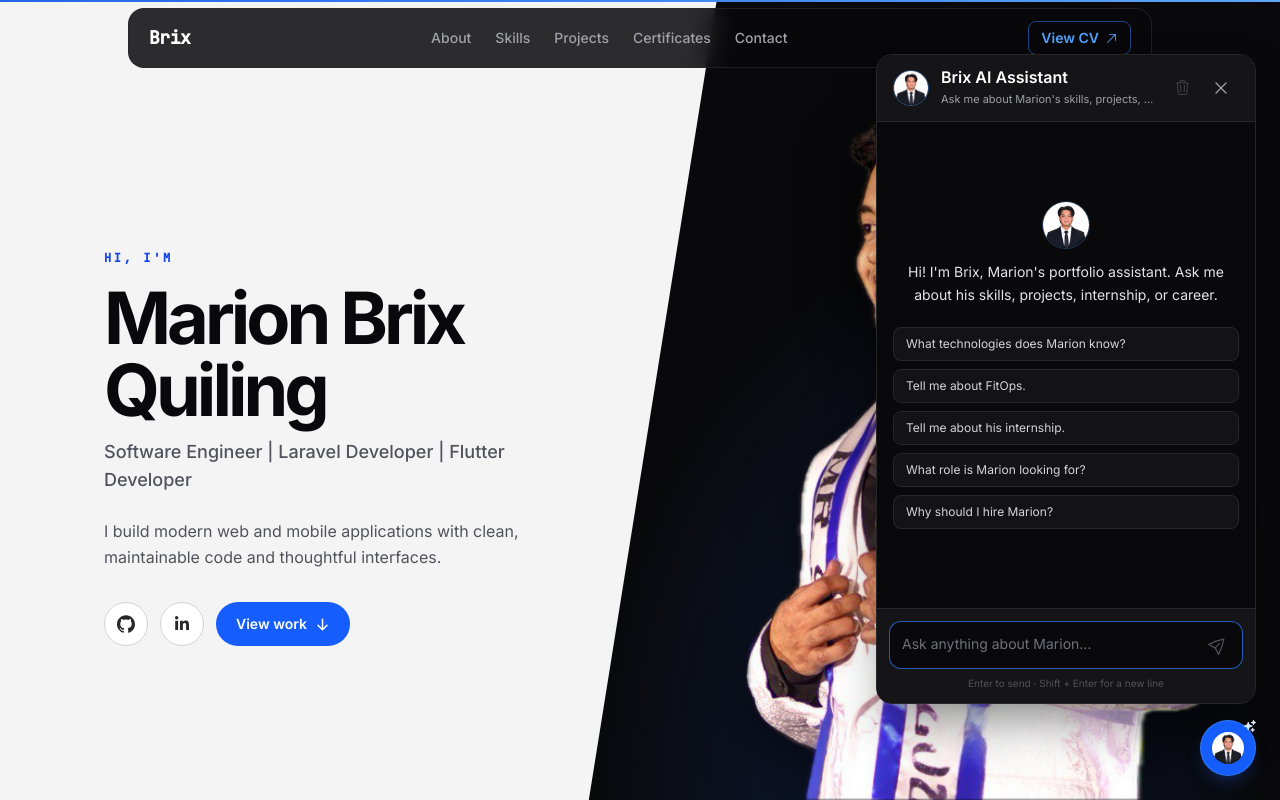
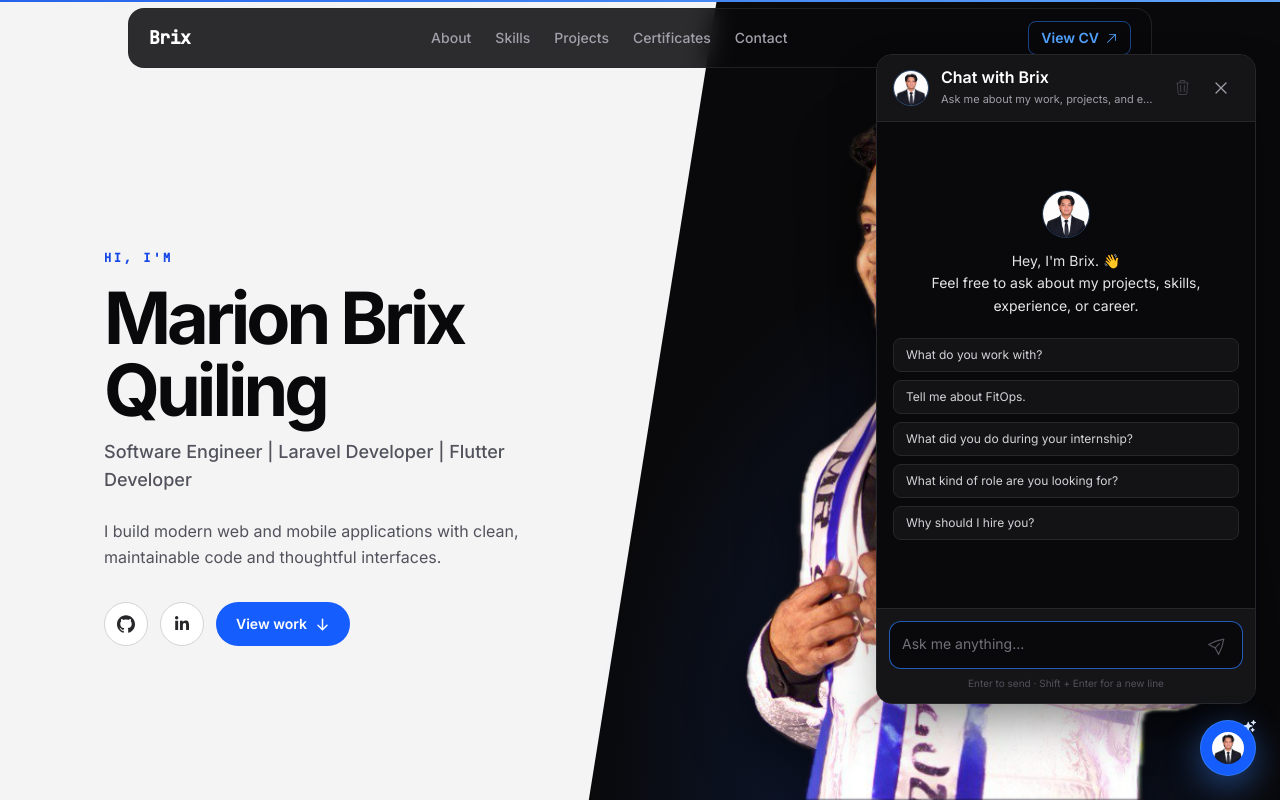
Before and after one commit to brixskata/Portfolio, a React (Vite) app: page / in a window 1280 px wide. Both pictures are taken after a click on the button 1228 px from the left and 748 px from the top of the page. Shown: the top 800 px of the page. Built offline with nearby package versions, Linux system fonts and the light colour scheme.

Commit message:
enhance ai

```diff
--- a/src/components/chat/ChatWindow.tsx
+++ b/src/components/chat/ChatWindow.tsx
@@ -14,11 +14,11 @@ interface ChatWindowProps {
 }
 
 const SUGGESTED_QUESTIONS = [
-  "What technologies does Marion know?",
+  "What do you work with?",
   "Tell me about FitOps.",
-  "Tell me about his internship.",
-  "What role is Marion looking for?",
-  "Why should I hire Marion?",
+  "What did you do during your internship?",
+  "What kind of role are you looking for?",
+  "Why should I hire you?",
 ];
 
 export default function ChatWindow({
@@ -58,7 +58,7 @@ export default function ChatWindow({
   return (
     <motion.section
       role="dialog"
-      aria-label="Brix AI Assistant"
+      aria-label="Chat with Brix"
       aria-modal="false"
       initial={{ opacity: 0, y: 20, scale: 0.97 }}
       animate={{ opacity: 1, y: 0, scale: 1 }}
@@ -69,8 +69,8 @@ export default function ChatWindow({
       <header className="flex items-center gap-3 px-4 py-3 border-b border-zinc-800 bg-zinc-900/80">
         <img src="/favicon.png" alt="" className="h-9 w-9 rounded-full object-cover border border-blue-400/40" />
         <div className="min-w-0 flex-1">
-          <h2 className="font-semibold text-white leading-tight">Brix AI Assistant</h2>
-          <p className="text-[11px] text-zinc-400 mt-1 truncate">Ask me about Marion's skills, projects, and experience.</p>
+          <h2 className="font-semibold text-white leading-tight">Chat with Brix</h2>
+          <p className="text-[11px] text-zinc-400 mt-1 truncate">Ask me about my work, projects, and experience.</p>
         </div>
         <div className="flex items-center gap-1 shrink-0">
           <button
@@ -100,7 +100,7 @@ export default function ChatWindow({
           <div className="flex min-h-full flex-col justify-center">
             <div className="mb-5 text-center">
               <img src="/favicon.png" alt="" className="mx-auto mb-3 h-12 w-12 rounded-full border border-blue-400/30" />
-              <p className="text-sm leading-relaxed text-zinc-200">Hi! I'm Brix, Marion's portfolio assistant. Ask me about his skills, projects, internship, or career.</p>
+              <p className="whitespace-pre-line text-sm leading-relaxed text-zinc-200">Hey, I'm Brix. 👋{"\n"}Feel free to ask about my projects, skills, experience, or career.</p>
             </div>
             <div className="space-y-2">
               {SUGGESTED_QUESTIONS.map((question) => (
@@ -131,8 +131,8 @@ export default function ChatWindow({
             value={input}
             onChange={(event) => setInput(event.target.value)}
             onKeyDown={handleKeyDown}
-            placeholder="Ask anything about Marion..."
-            aria-label="Message Brix AI Assistant"
+            placeholder="Ask me anything..."
+            aria-label="Message Brix"
             className="min-h-[46px] max-h-32 w-full resize-none bg-transparent px-3 py-3 pr-12 text-sm text-white placeholder-zinc-500 focus:outline-none"
             rows={1}
             disabled={isLoading}
--- a/src/components/chat/Chatbot.tsx
+++ b/src/components/chat/Chatbot.tsx
@@ -1,10 +1,54 @@
 import { AnimatePresence, motion } from "framer-motion";
 import { HiSparkles } from "react-icons/hi2";
+import { useEffect, useState } from "react";
 import { useChat } from "../../hooks/useChat";
 import ChatWindow from "./ChatWindow";
 
+const ATTENTION_MESSAGES = [
+  "Hey! Have a question? 👋",
+  "Want to know what I've built?",
+  "Curious about my experience?",
+  "Ask me anything about my work.",
+];
+const ATTENTION_STORAGE_KEY = "brix-chat-attention-seen";
+
 export default function Chatbot() {
   const { messages, isLoading, isOpen, toggleChat, clearChat, sendMessage } = useChat();
+  const [attentionMessage, setAttentionMessage] = useState<string | null>(null);
+
+  useEffect(() => {
+    let hideTimeoutId: number | undefined;
+
+    try {
+      if (window.localStorage.getItem(ATTENTION_STORAGE_KEY)) return;
+    } catch {
+      // Continue without persistence if storage is unavailable.
+    }
+
+    const timeoutId = window.setTimeout(() => {
+      if (isOpen) return;
+      const message = ATTENTION_MESSAGES[Math.floor(Math.random() * ATTENTION_MESSAGES.length)];
+      setAttentionMessage(message);
+
+      try {
+        window.localStorage.setItem(ATTENTION_STORAGE_KEY, "true");
+      } catch {
+        // Ignore storage errors; the bubble remains limited to this visit.
+      }
+
+      hideTimeoutId = window.setTimeout(() => setAttentionMessage(null), 5000);
+    }, 2000);
+
+    return () => {
+      if (timeoutId !== undefined) window.clearTimeout(timeoutId);
+      if (hideTimeoutId !== undefined) window.clearTimeout(hideTimeoutId);
+    };
+  }, [isOpen]);
+
+  const handleToggle = () => {
+    setAttentionMessage(null);
+    toggleChat();
+  };
 
   return (
     <>
@@ -21,16 +65,35 @@ export default function Chatbot() {
       </AnimatePresence>
 
       <motion.button
-        onClick={toggleChat}
-        aria-label={isOpen ? "Close Brix AI Assistant" : "Open Brix AI Assistant"}
+        onClick={handleToggle}
+        aria-label={isOpen ? "Close Chat with Brix" : "Open Chat with Brix"}
         aria-expanded={isOpen}
         whileHover={{ scale: 1.05 }}
         whileTap={{ scale: 0.95 }}
+        animate={!isOpen ? { boxShadow: ["0 10px 30px rgba(30, 64, 175, 0.28)", "0 10px 34px rgba(59, 130, 246, 0.5)", "0 10px 30px rgba(30, 64, 175, 0.28)"] } : undefined}
+        transition={{ duration: 2.8, repeat: isOpen ? 0 : Infinity, ease: "easeInOut" }}
         className="fixed bottom-5 right-5 sm:bottom-6 sm:right-6 h-14 w-14 bg-blue-600 hover:bg-blue-500 text-white rounded-full shadow-lg shadow-blue-900/40 z-[100] flex items-center justify-center transition-colors border border-blue-400/40"
       >
         <img src="/favicon.png" alt="" className="h-8 w-8 rounded-full object-cover" />
         <HiSparkles aria-hidden="true" className="absolute -right-0.5 -top-0.5 text-blue-100" size={14} />
       </motion.button>
+
+      <AnimatePresence>
+        {!isOpen && attentionMessage && (
+          <motion.button
+            type="button"
+            onClick={handleToggle}
+            initial={{ opacity: 0, y: 8, x: 8 }}
+            animate={{ opacity: 1, y: 0, x: 0 }}
+            exit={{ opacity: 0, y: 6, x: 8 }}
+            transition={{ duration: 0.25, ease: "easeOut" }}
+            className="fixed bottom-[5.5rem] right-5 max-w-[calc(100vw-6rem)] rounded-xl border border-blue-400/30 bg-zinc-900 px-3 py-2 text-left text-xs font-medium text-zinc-100 shadow-xl shadow-black/30 focus-visible:outline-none focus-visible:ring-2 focus-visible:ring-blue-400 sm:right-6"
+            aria-label="Open Chat with Brix"
+          >
+            {attentionMessage}
+          </motion.button>
+        )}
+      </AnimatePresence>
     </>
   );
 }
```
